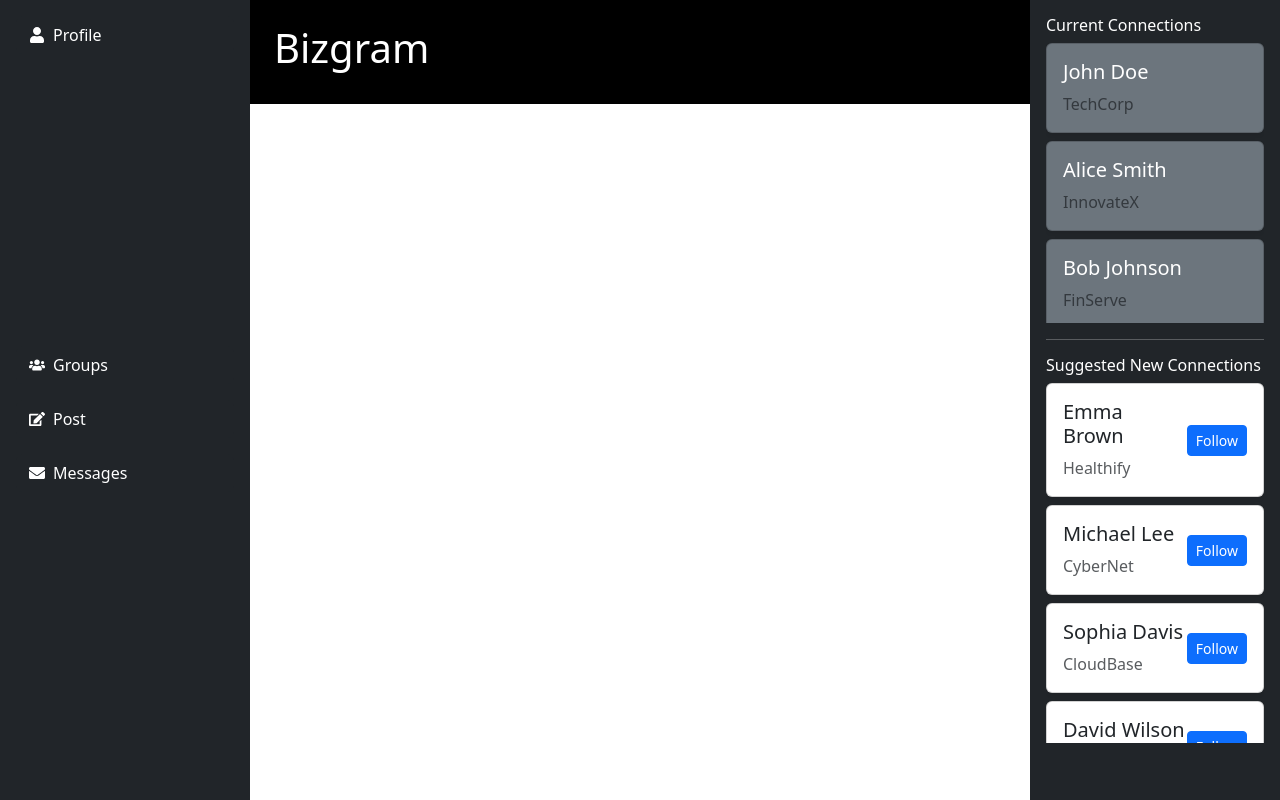
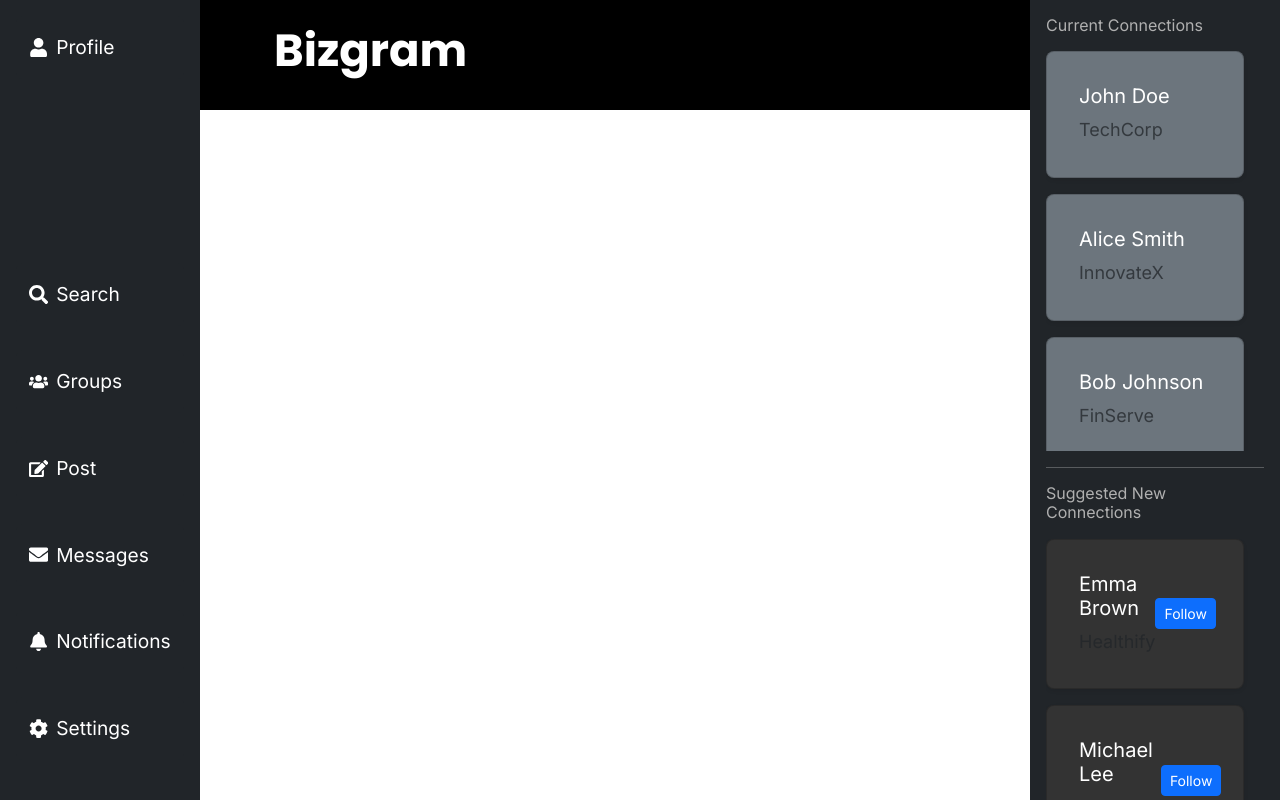
Before and after one commit to ompatel181005/Bizgram, a React (Vite) app in the folder Bizgram/: page / in a window 1280 px wide. Built offline with nearby package versions, Linux system fonts and the light colour scheme.

Commit message:
post addition

```diff
--- a/Bizgram/package.json
+++ b/Bizgram/package.json
@@ -10,11 +10,13 @@
     "preview": "vite preview"
   },
   "dependencies": {
+    "@types/styled-components": "^5.1.34",
     "bootstrap": "^5.3.3",
     "react": "^19.0.0",
     "react-bootstrap": "^2.10.9",
     "react-dom": "^19.0.0",
-    "react-icons": "^5.4.0"
+    "react-icons": "^5.4.0",
+    "styled-components": "^6.1.15"
   },
   "devDependencies": {
     "@eslint/js": "^9.19.0",
--- a/Bizgram/src/SideBar.tsx
+++ b/Bizgram/src/SideBar.tsx
@@ -1,41 +1,41 @@
-import React from "react";
+import React, { JSX } from "react";
 import { Button } from "react-bootstrap";
-import { FaUser, FaUsers, FaEdit, FaEnvelope } from "react-icons/fa";
+import { FaUser, FaUsers, FaEdit, FaEnvelope, FaCog, FaBell, FaSearch } from "react-icons/fa";
+
+// Reusable Button Component for the Sidebar
+const SidebarButton: React.FC<{ icon: JSX.Element; label: string }> = ({ icon, label }) => (
+  <Button
+    variant="dark"
+    className="w-100 mb-4 text-white d-flex align-items-center py-3" // Increase padding to make buttons larger
+    aria-label={label}
+    style={{ fontSize: "1.2rem" }} // Increase font size for better visibility
+  >
+    {icon}
+    {label}
+  </Button>
+);
 
 const Sidebar: React.FC = () => {
   return (
-    <div
-      className="d-flex flex-column bg-dark text-white p-3 vh-100 position-fixed"
-      style={{ width: "250px" }}
-    >
-      {/* Profile Button (Top) */}
-      <Button
-        variant="dark"
-        className="w-100 mb-3 text-white d-flex align-items-center"
-      >
-        <FaUser className="me-2" /> Profile
-      </Button>
+    <div className="sidebar d-flex flex-column bg-dark text-white p-3 vh-100 position-fixed">
+      {/* Profile Button */}
+      <SidebarButton icon={<FaUser className="me-2" />} label="Profile" />
 
-      {/* Spacer to push other buttons to the middle */}
-      <div className="flex-grow-1 d-flex flex-column justify-content-center">
-        <Button
-          variant="dark"
-          className="w-100 mb-3 text-white d-flex align-items-center"
-        >
-          <FaUsers className="me-2" /> Groups
-        </Button>
-        <Button
-          variant="dark"
-          className="w-100 mb-3 text-white d-flex align-items-center"
-        >
-          <FaEdit className="me-2" /> Post
-        </Button>
-        <Button
-          variant="dark"
-          className="w-100 mb-3 text-white d-flex align-items-center"
-        >
-          <FaEnvelope className="me-2" /> Messages
-        </Button>
+      {/* Spacer */}
+      <div className="flex-grow-1"></div>
+
+      {/* Existing Buttons with Increased Size */}
+
+      <SidebarButton icon={<FaSearch className="me-2" />} label="Search" />
+      <SidebarButton icon={<FaUsers className="me-2" />} label="Groups" />
+      <SidebarButton icon={<FaEdit className="me-2" />} label="Post" />
+      <SidebarButton icon={<FaEnvelope className="me-2" />} label="Messages" />
+      <SidebarButton icon={<FaBell className="me-2" />} label="Notifications" />
+      <SidebarButton icon={<FaCog className="me-2" />} label="Settings" />
+
+      {/* Bottom Spacer */}
+      <div className="mt-auto">
+        {/* Optional space at the bottom for additional elements */}
       </div>
     </div>
   );
--- a/Bizgram/src/UserList.tsx
+++ b/Bizgram/src/UserList.tsx
@@ -1,25 +1,32 @@
 import React from "react";
 import { Card, Button } from "react-bootstrap";
-
-interface User {
-  id: number;
-  name: string;
-  company: string;
-}
+import styled from "styled-components";
 
 // Sample Data
-const currentConnections: User[] = [
+const currentConnections = [
   { id: 1, name: "John Doe", company: "TechCorp" },
   { id: 2, name: "Alice Smith", company: "InnovateX" },
   { id: 3, name: "Bob Johnson", company: "FinServe" },
 ];
 
-const suggestedConnections: User[] = [
+const suggestedConnections = [
   { id: 4, name: "Emma Brown", company: "Healthify" },
   { id: 5, name: "Michael Lee", company: "CyberNet" },
   { id: 6, name: "Sophia Davis", company: "CloudBase" },
   { id: 7, name: "David Wilson", company: "AI Labs" },
 ];
+
+const ScrollableContainer = styled.div`
+  overflow-y: auto;
+  -ms-overflow-style: none; /* For IE 10+ */
+  scrollbar-width: none; /* For Firefox */
+  padding-right: 20px;
+
+  /* Hide scrollbar in WebKit browsers (Chrome, Safari) */
+  ::-webkit-scrollbar {
+    display: none;
+  }
+`;
 
 const UserList: React.FC = () => {
   return (
@@ -27,13 +34,20 @@ const UserList: React.FC = () => {
       className="d-flex flex-column bg-dark text-white p-3 vh-100 position-fixed"
       style={{ width: "250px", right: 0 }}
     >
+      {/* Container for both sections */}
+      <div className="d-flex flex-column justify-content-between" style={{ height: "100%" }}>
         {/* Current Connections */}
-      <h6 className="mb-2">Current Connections</h6>
-      <div className="overflow-auto" style={{ maxHeight: "35vh" }}>
-        {currentConnections.map((user) => (
+        <div style={{ flex: 1 }}>
+          <h6 className="mb-3">Current Connections</h6>
+          <ScrollableContainer style={{ height: "50vh" }}>
+            {currentConnections.map((user, index) => (
               <Card
                 key={user.id}
-            className="mb-2 bg-secondary text-white shadow-sm"
+                className="mb-3 bg-secondary text-white shadow-sm"
+                style={{
+                  borderRadius: "8px",
+                  marginBottom: index === currentConnections.length - 1 ? "50%" : "1rem",
+                }}
               >
                 <Card.Body>
                   <Card.Title>{user.name}</Card.Title>
@@ -41,15 +55,25 @@ const UserList: React.FC = () => {
                 </Card.Body>
               </Card>
             ))}
+          </ScrollableContainer>
         </div>
 
-      <hr />
+        <hr className="my-3" />
 
         {/* Suggested Connections */}
-      <h6 className="mb-2">Suggested New Connections</h6>
-      <div className="overflow-auto" style={{ maxHeight: "45vh" }}>
-        {suggestedConnections.map((user) => (
-          <Card key={user.id} className="mb-2 shadow-sm">
+        <div style={{ flex: 1 }}>
+          <h6 className="mb-3">Suggested New Connections</h6>
+          <ScrollableContainer style={{ height: "50vh" }}>
+            {suggestedConnections.map((user, index) => (
+              <Card
+                key={user.id}
+                className="mb-3 shadow-sm"
+                style={{
+                  borderRadius: "8px",
+                  backgroundColor: "#333",
+                  marginBottom: index === suggestedConnections.length - 1 ? "50%" : "1rem",
+                }}
+              >
                 <Card.Body className="d-flex justify-content-between align-items-center">
                   <div>
                     <Card.Title>{user.name}</Card.Title>
@@ -61,6 +85,8 @@ const UserList: React.FC = () => {
                 </Card.Body>
               </Card>
             ))}
+          </ScrollableContainer>
+        </div>
       </div>
     </div>
   );
--- a/Bizgram/src/main.tsx
+++ b/Bizgram/src/main.tsx
@@ -2,6 +2,7 @@ import { StrictMode } from "react";
 import { createRoot } from "react-dom/client";
 import "bootstrap/dist/css/bootstrap.css";
 import App from "./App.tsx";
+import "./index.css";
 
 createRoot(document.getElementById("root")!).render(
   <StrictMode>
```
Also changed, not shown: 1 other file (tests, documents, lock files or other folders). Lines whose indentation alone changed are shown as unchanged.
